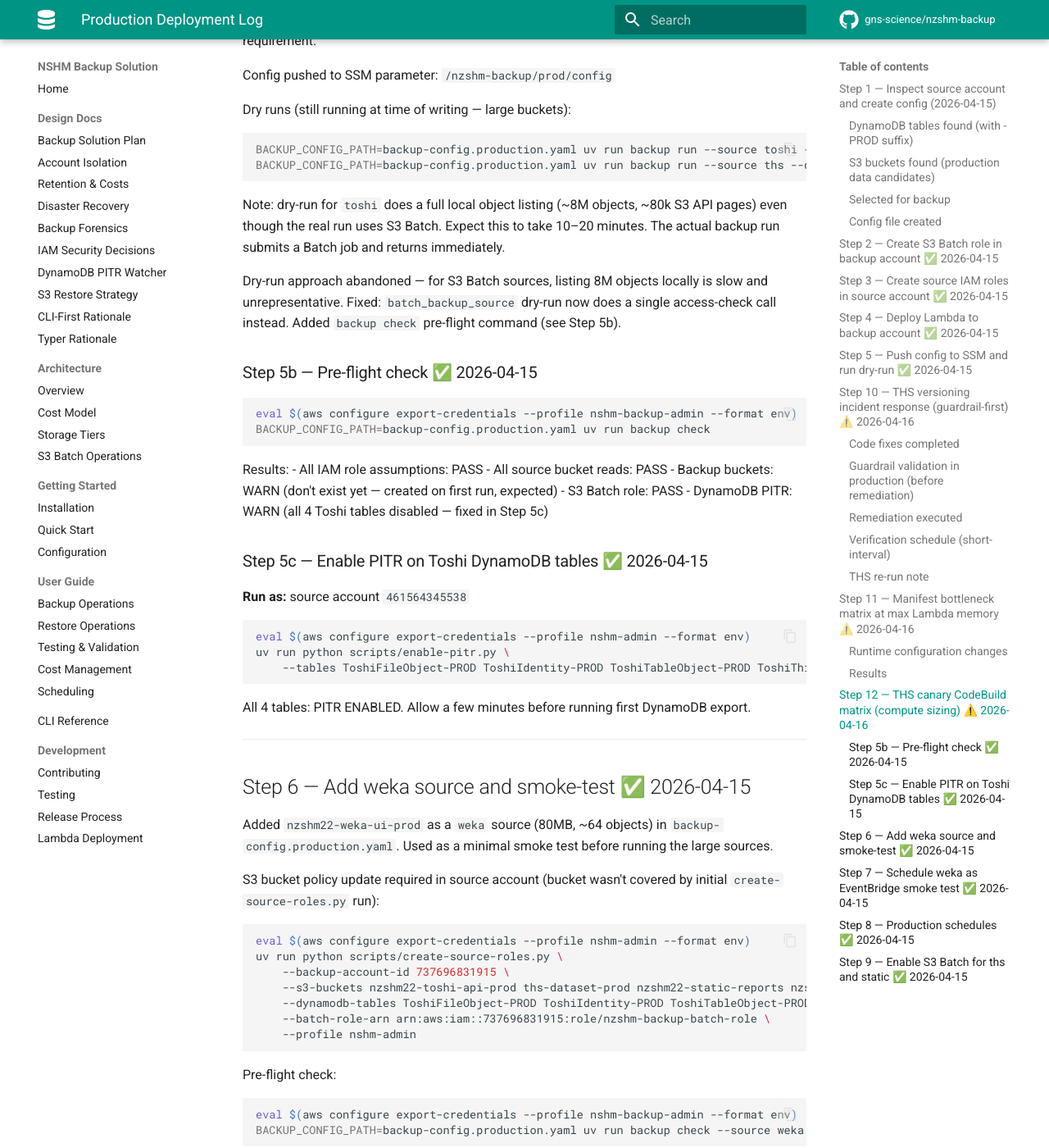
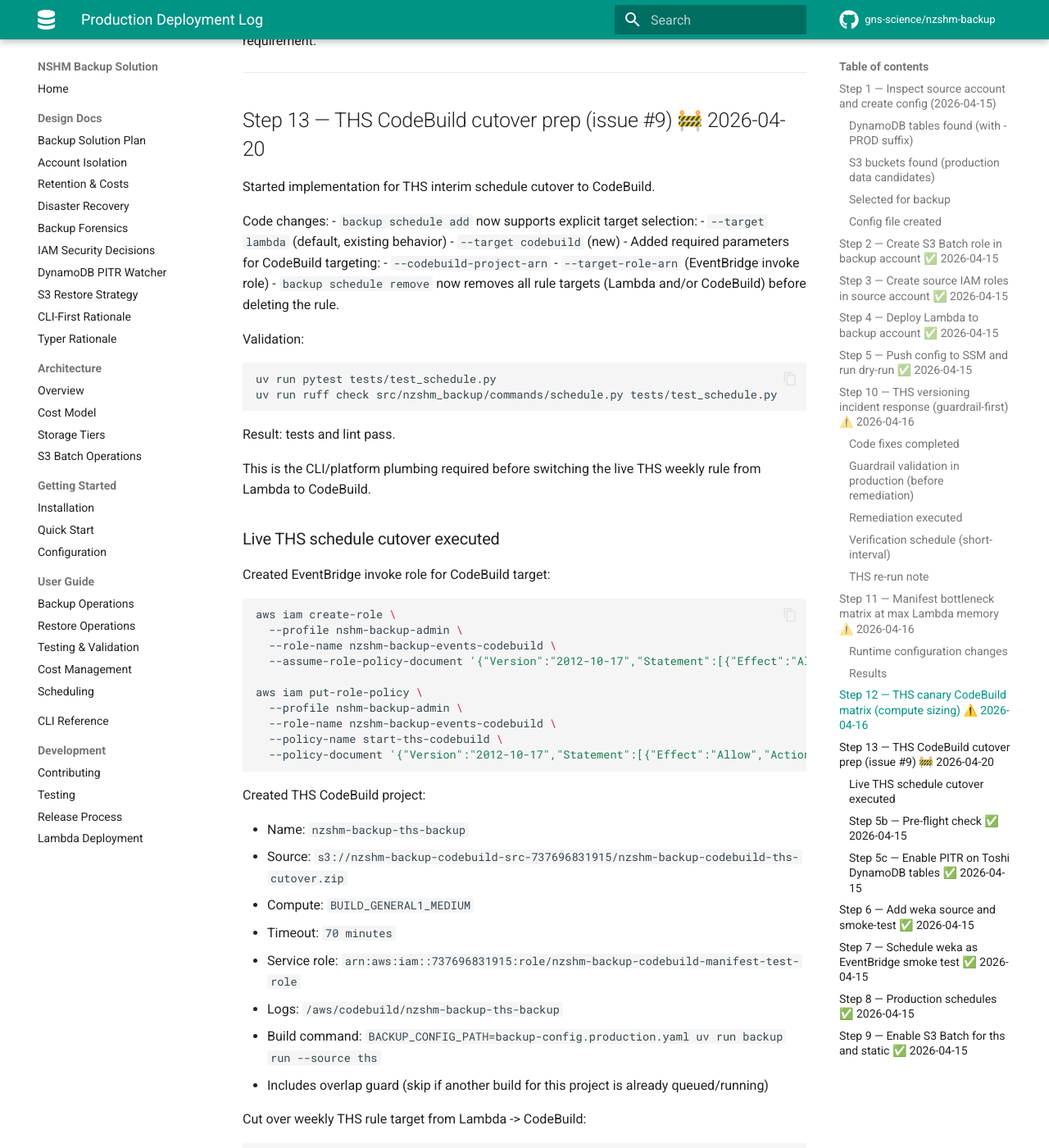
Before and after one commit to GNS-Science/aws-snapshot, an MkDocs documentation site: the page built from docs/PROD-DEPLOY-LOG.md, in a window 1280 px wide and 1400 px high, scrolled down 8499 px. Shown: the whole window at 82% size. Built offline with MkDocs 1.6.1 and Material for MkDocs 9.7.7, drawn with Linux system fonts in a browser that asks for light colours; comment, search, counter and statistics services are not loaded; the version menu is left out; some of the changed text lies outside the part shown.

Commit message:
feat: support codebuild schedule targets for cutover

````diff
--- a/docs/PROD-DEPLOY-LOG.md
+++ b/docs/PROD-DEPLOY-LOG.md
@@ -372,6 +372,90 @@ Implication:
   (precomputed manifests / inventory-driven / workflow split) if 15-minute windows
   are a hard requirement.
 
+---
+
+## Step 13 — THS CodeBuild cutover prep (issue #9) 🚧 2026-04-20
+
+Started implementation for THS interim schedule cutover to CodeBuild.
+
+Code changes:
+- `backup schedule add` now supports explicit target selection:
+  - `--target lambda` (default, existing behavior)
+  - `--target codebuild` (new)
+- Added required parameters for CodeBuild targeting:
+  - `--codebuild-project-arn`
+  - `--target-role-arn` (EventBridge invoke role)
+- `backup schedule remove` now removes all rule targets (Lambda and/or CodeBuild)
+  before deleting the rule.
+
+Validation:
+
+```bash
+uv run pytest tests/test_schedule.py
+uv run ruff check src/nzshm_backup/commands/schedule.py tests/test_schedule.py
+```
+
+Result: tests and lint pass.
+
+This is the CLI/platform plumbing required before switching the live THS weekly
+rule from Lambda to CodeBuild.
+
+### Live THS schedule cutover executed
+
+Created EventBridge invoke role for CodeBuild target:
+
+```bash
+aws iam create-role \
+  --profile nshm-backup-admin \
+  --role-name nzshm-backup-events-codebuild \
+  --assume-role-policy-document '{"Version":"2012-10-17","Statement":[{"Effect":"Allow","Principal":{"Service":"events.amazonaws.com"},"Action":"sts:AssumeRole"}]}'
+
+aws iam put-role-policy \
+  --profile nshm-backup-admin \
+  --role-name nzshm-backup-events-codebuild \
+  --policy-name start-ths-codebuild \
+  --policy-document '{"Version":"2012-10-17","Statement":[{"Effect":"Allow","Action":["codebuild:StartBuild"],"Resource":"arn:aws:codebuild:ap-southeast-2:737696831915:project/nzshm-backup-ths-backup"}]}'
+```
+
+Created THS CodeBuild project:
+
+- Name: `nzshm-backup-ths-backup`
+- Source: `s3://nzshm-backup-codebuild-src-737696831915/nzshm-backup-codebuild-ths-cutover.zip`
+- Compute: `BUILD_GENERAL1_MEDIUM`
+- Timeout: `70 minutes`
+- Service role: `arn:aws:iam::737696831915:role/nzshm-backup-codebuild-manifest-test-role`
+- Logs: `/aws/codebuild/nzshm-backup-ths-backup`
+- Build command: `BACKUP_CONFIG_PATH=backup-config.production.yaml uv run backup run --source ths`
+- Includes overlap guard (skip if another build for this project is already queued/running)
+
+Cut over weekly THS rule target from Lambda -> CodeBuild:
+
+```bash
+AWS_PROFILE=nshm-backup-admin BACKUP_CONFIG_PATH=backup-config.production.yaml \
+  uv run backup schedule add \
+    --source ths \
+    --frequency weekly \
+    --time "2026-04-15 20:15 NZST" \
+    --target codebuild \
+    --codebuild-project-arn arn:aws:codebuild:ap-southeast-2:737696831915:project/nzshm-backup-ths-backup \
+    --target-role-arn arn:aws:iam::737696831915:role/nzshm-backup-events-codebuild
+```
+
+Verification:
+
+- Rule `nzshm-backup-ths-weekly` is now `ENABLED` with `cron(15 8 ? * WED *)`
+- Rule has single target:
+  - `Id=backup-codebuild`
+  - `Arn=arn:aws:codebuild:ap-southeast-2:737696831915:project/nzshm-backup-ths-backup`
+  - `RoleArn=arn:aws:iam::737696831915:role/nzshm-backup-events-codebuild`
+- Lambda target removed from the THS weekly rule
+
+Follow-up improvements:
+- `backup schedule show` now reports target mode/details (`lambda` vs `codebuild`)
+  so mixed-target operations are visible from CLI output.
+- Added mixed-target release checklist to `docs/user-guide/scheduling.md` to keep
+  Lambda deploys, CodeBuild artifacts, config pushes, and schedule wiring in sync.
+
 Config pushed to SSM parameter: `/nzshm-backup/prod/config`
 
 Dry runs (still running at time of writing — large buckets):
````
Also changed, not shown: CHANGELOG.md (+17 -0 lines), docs/user-guide/scheduling.md (+63 -8 lines), 2 other files.
